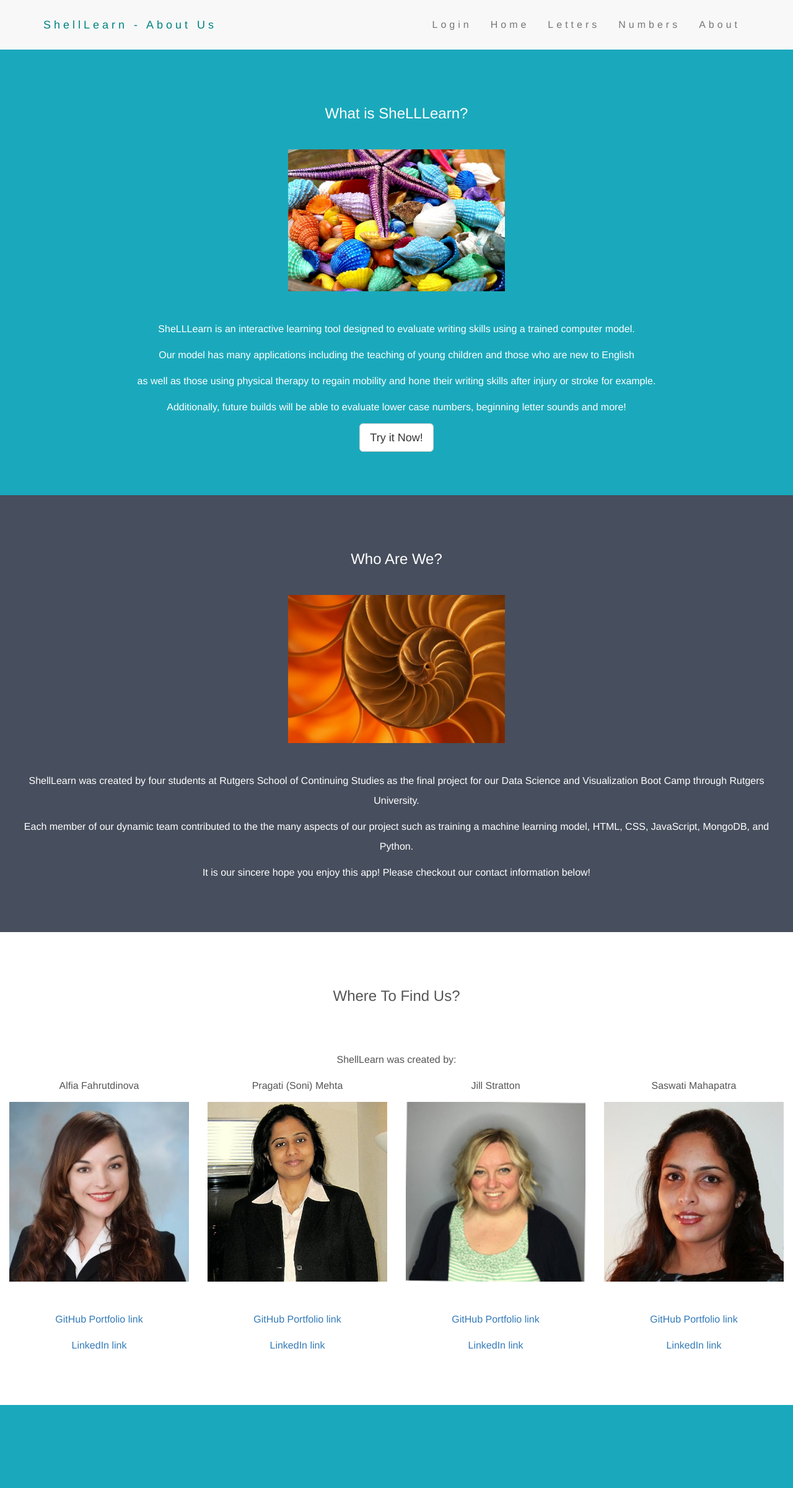
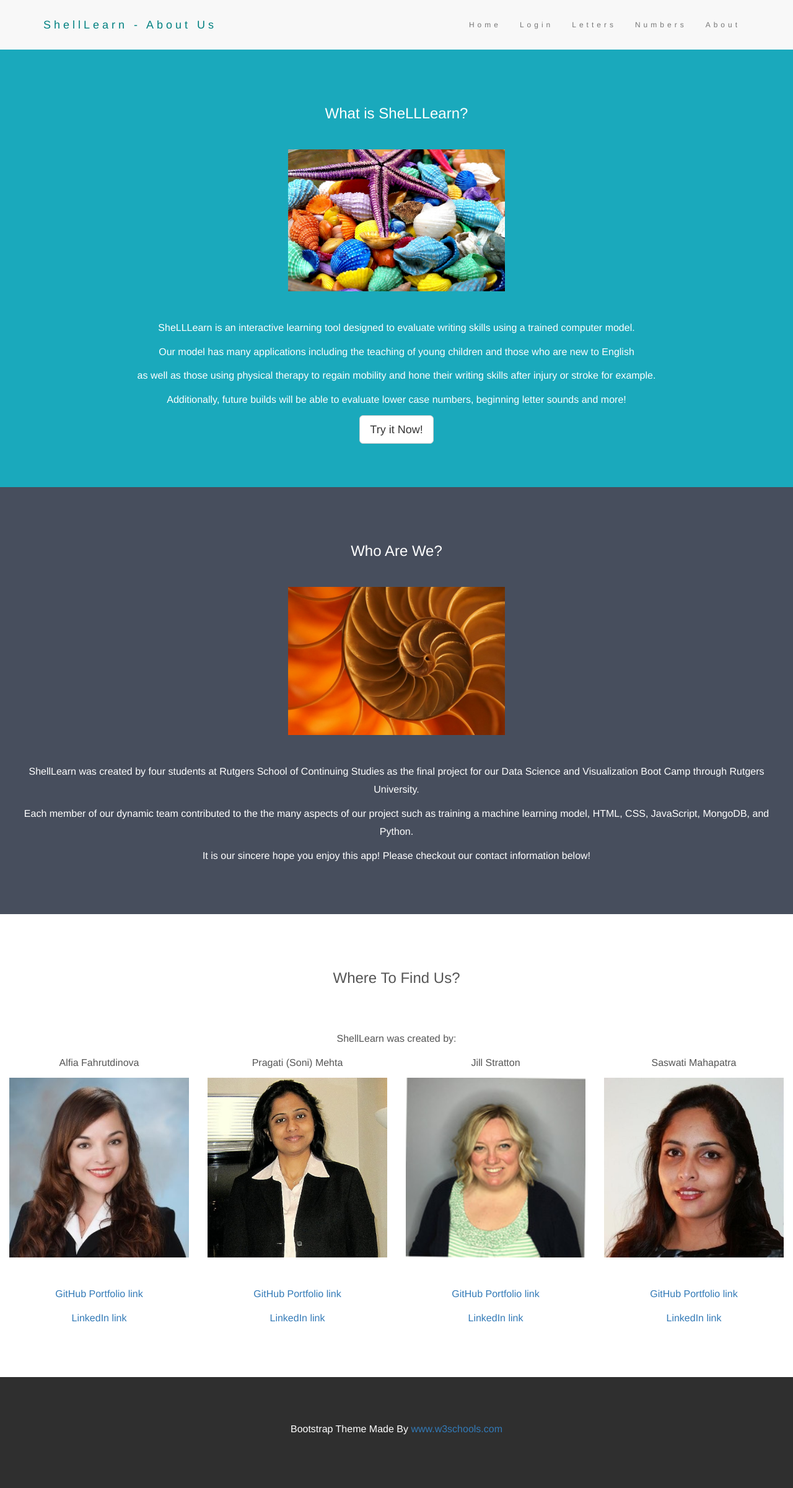
Before and after one commit to PragatisGitHub/SheLLLearn, a Flask app: page /about in a window 1280 px wide. Shown: the whole page at 62% size. Before the commit the page ends 2267 px from the top, so only its background shows below. Run offline with Flask 2, Linux system fonts and the light colour scheme; some libraries are stand-ins or nearby versions.

Commit message:
About Us

```diff
--- a/templates/ShellLearn_About.html
+++ b/templates/ShellLearn_About.html
@@ -1,6 +1,7 @@
 <!DOCTYPE html>
 <html lang="en">
 <head>
+  <!-- Theme Made By www.w3schools.com - No Copyright -->
   <title>SheLLLearn About</title>
   <meta charset="utf-8">
   <meta name="viewport" content="width=device-width, initial-scale=1">
@@ -11,7 +12,7 @@
   <style>
   body {
       font: Helvetica,Arial,sans-serif;
-      line-height: 2;
+      line-height: 1.8;
       color: rgb(250, 247, 84);
   }
   p {font-size: 16px;}
@@ -42,7 +43,7 @@
       border: 0;
       border-radius: 0;
       margin-bottom: 0;
-      font-size: 16px;
+      font-size: 12px;
       letter-spacing: 5px;
   }
   .navbar-nav  li a:hover {
@@ -70,11 +71,11 @@
     </div>
     <div class="collapse navbar-collapse" id="myNavbar">
       <ul class="nav navbar-nav navbar-right">
-          <li><a href="/login">Login</a></li>
-          <li><a href="/ShellLearn_book">Home</a></li>
-          <li><a href="/letters">Letters</a></li>
-          <li><a href="/numbers">Numbers</a></li>
-          <li><a href="/about">About</a></li>
+        <li><a href="/ShellLearn_book">Home</a></li>
+        <li><a href="/login">Login</a></li>
+        <li><a href="/letters">Letters</a></li>
+        <li><a href="/numbers">Numbers</a></li>
+        <li><a href="/about">About</a></li>
       </ul>
     </div>
   </div>
@@ -92,7 +93,7 @@
     <input class="btn btn-default btn-lg" type="submit" value="Try it Now!">
   </form>
 </div>
-<!-- Second Container -->
+<!-- First Container -->
 <div class="container-fluid bg-2 text-center">
   <h3 class="margin">Who Are We?</h3>
   <img src="../static/img/Shell_Learn.jpg" class="img-responsive img-square margin" style="display:inline" alt="Shell" width="350" height="350">
@@ -140,5 +141,11 @@
       </div>
   </div>
 </div>
+
+<!-- Footer -->
+<footer class="container-fluid bg-4 text-center">
+  <p>Bootstrap Theme Made By <a href="https://www.w3schools.com">www.w3schools.com</a></p>
+</footer>
+
 </body>
 </html>
```
